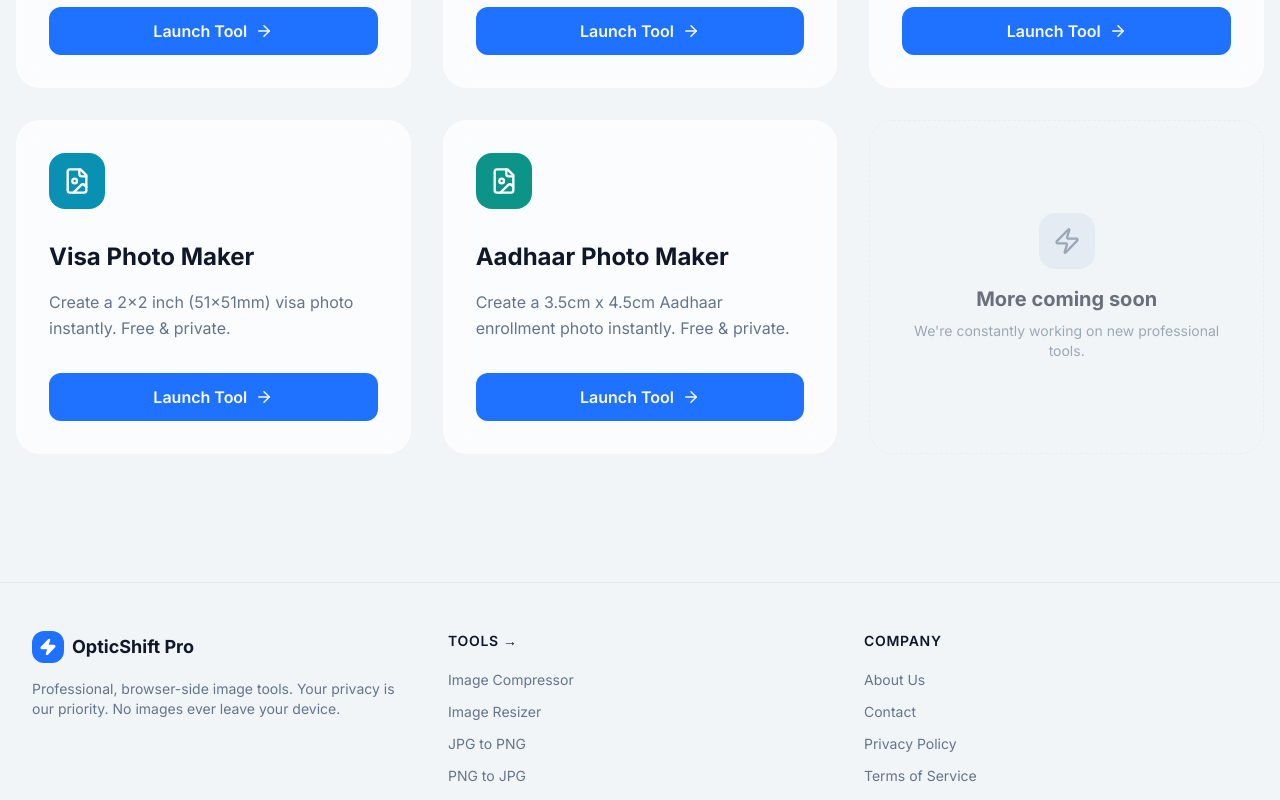
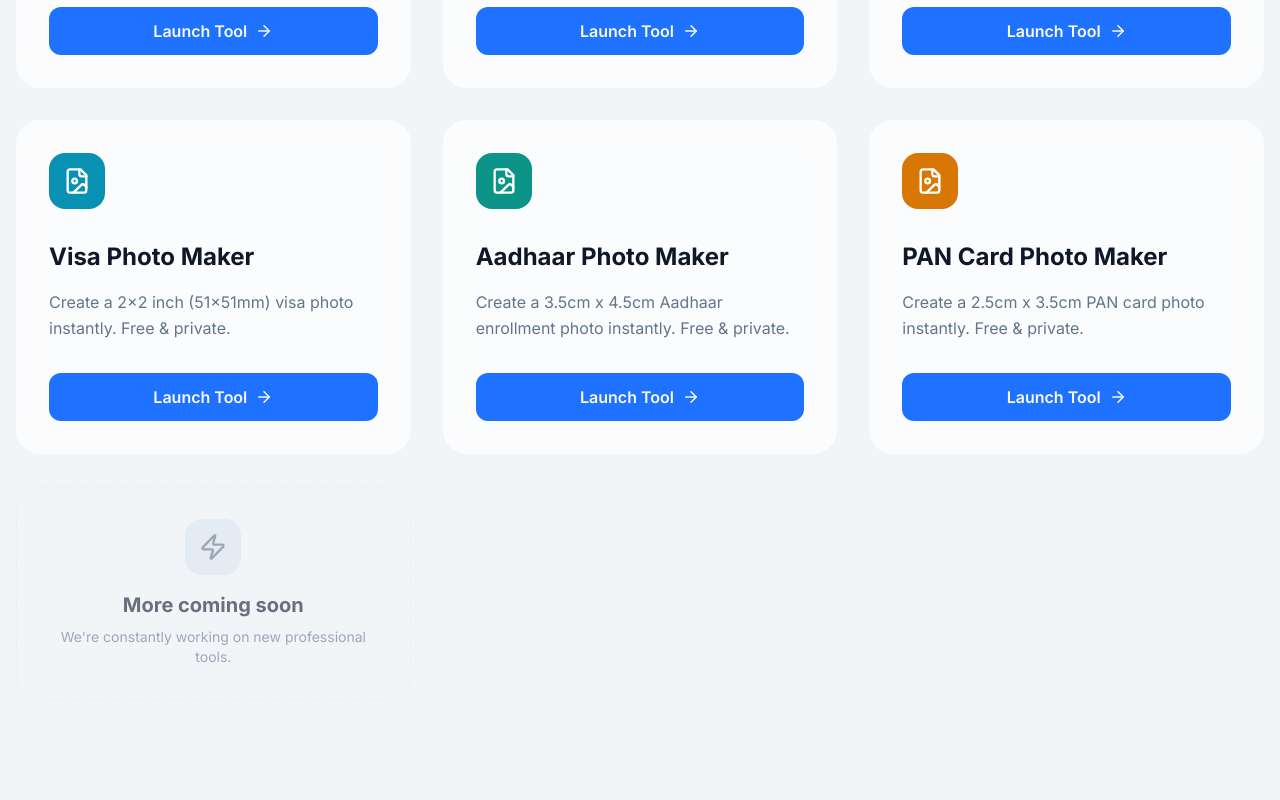
Before and after one commit to surajkumar122024-star/ok01, a Next.js app: page /tools in a window 1280 px wide. Shown: the part 3600-4400 px from the top of the page. Built offline with nearby package versions, Linux system fonts and the light colour scheme.

Commit message:
Add PAN Card Photo Maker to tools list

```diff
--- a/src/app/tools/page.tsx
+++ b/src/app/tools/page.tsx
@@ -216,6 +216,13 @@ const tools = [
   icon: FileImage,
   color: "bg-teal-600"
 },
+  {
+  name: "PAN Card Photo Maker",
+  slug: "pan-photo",
+  description: "Create a 2.5cm x 3.5cm PAN card photo instantly. Free & private.",
+  icon: FileImage,
+  color: "bg-amber-600"
+},
 ];
 
 export default function ToolsPage() {
```
